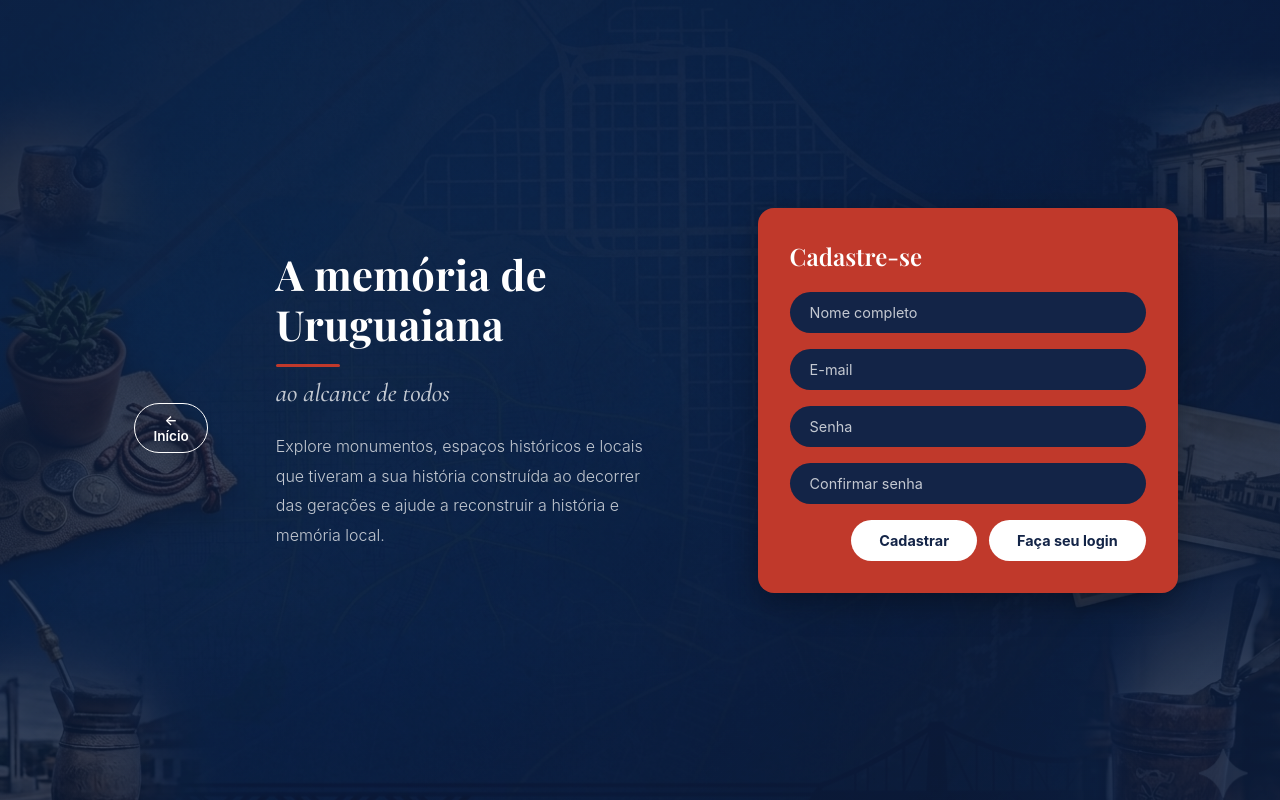
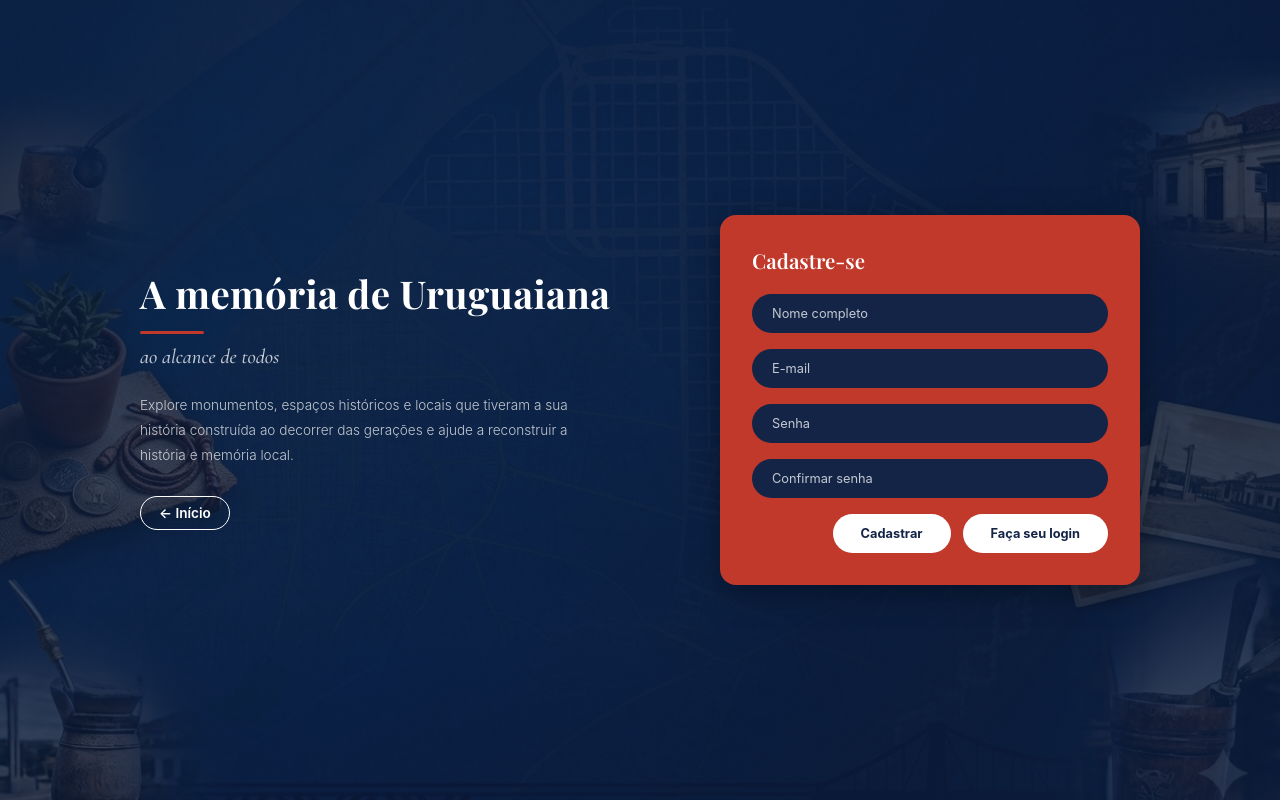
Before and after one commit to rafael05084/Caminhos_da_Historia, a PHP site: page /cadastro.php in a window 1280 px wide. Run offline with PHP 8.4, Linux system fonts and the light colour scheme.

Commit message:
Atualiza site

```diff
--- a/cadastro.php
+++ b/cadastro.php
@@ -27,16 +27,16 @@ if($_SERVER['REQUEST_METHOD'] === 'POST'){
     <link rel="preconnect" href="https://fonts.googleapis.com">
     <link rel="preconnect" href="https://fonts.gstatic.com" crossorigin>
     <link href="https://fonts.googleapis.com/css2?family=Cormorant+Garamond:ital,wght@0,500;1,500&family=Playfair+Display:wght@600;700&display=swap" rel="stylesheet">
-    <link rel="stylesheet" href="style.css?v=5">
+    <link rel="stylesheet" href="style.css?v=6">
 </head>
 <body class="auth-page">
-
-    <a href="index.html" class="auth-back"><button type="button">&larr; Início</button></a>
 
     <div class="auth-hero-text">
         <h2>A memória de Uruguaiana</h2>
         <p class="subtitle">ao alcance de todos</p>
         <p>Explore monumentos, espaços históricos e locais que tiveram a sua história construída ao decorrer das gerações e ajude a reconstruir a história e memória local.</p>
+
+        <a href="index.html" class="auth-back"><button type="button">&larr; Início</button></a>
     </div>
 
     <div class="auth-card">
--- a/login.php
+++ b/login.php
@@ -56,16 +56,16 @@ if ($_SERVER['REQUEST_METHOD'] === 'POST') {
     <link rel="preconnect" href="https://fonts.googleapis.com">
     <link rel="preconnect" href="https://fonts.gstatic.com" crossorigin>
     <link href="https://fonts.googleapis.com/css2?family=Cormorant+Garamond:ital,wght@0,500;1,500&family=Playfair+Display:wght@600;700&display=swap" rel="stylesheet">
-    <link rel="stylesheet" href="style.css?v=5">
+    <link rel="stylesheet" href="style.css?v=6">
 </head>
 <body class="auth-page">
-
-    <a href="index.html" class="auth-back"><button type="button">&larr; Início</button></a>
 
     <div class="auth-hero-text">
         <h2>A memória de Uruguaiana</h2>
         <p class="subtitle">ao alcance de todos</p>
         <p>Explore monumentos, espaços históricos e locais que tiveram a sua história construída ao decorrer das gerações e ajude a reconstruir a história e memória local.</p>
+
+        <a href="index.html" class="auth-back"><button type="button">&larr; Início</button></a>
     </div>
 
     <div class="auth-card">
--- a/style.css
+++ b/style.css
@@ -364,10 +364,8 @@ body.auth-page > * {
 
 /* ---------- Botão de voltar ao início ---------- */
 .auth-back {
-    position: fixed;
-    top: 28px;
-    left: 32px;
-    z-index: 5;
+    display: inline-block;
+    margin-top: 28px;
     text-decoration: none;
 }
 
@@ -396,7 +394,7 @@ body.auth-page > * {
 
 .auth-hero-text h2 {
     font-family: 'Playfair Display', serif;
-    font-size: 2.6rem;
+    font-size: clamp(1.7rem, 3vw, 2.6rem);
     font-weight: 700;
     color: var(--branco);
     line-height: 1.2;
@@ -421,14 +419,14 @@ body.auth-page > * {
     font-family: 'Cormorant Garamond', serif;
     font-style: italic;
     font-weight: 500;
-    font-size: 1.6rem;
+    font-size: clamp(1.1rem, 1.6vw, 1.6rem);
     color: var(--cinza-claro);
     margin-bottom: 24px;
 }
 
 .auth-hero-text p:not(.subtitle) {
     font-family: 'Inter', sans-serif;
-    font-size: 1rem;
+    font-size: clamp(0.85rem, 1vw, 1rem);
     font-weight: 300;
     line-height: 1.85;
     color: var(--cinza-claro);
@@ -446,7 +444,7 @@ body.auth-page > * {
 .auth-card h1 {
     font-family: 'Playfair Display', serif;
     font-weight: 600;
-    font-size: 1.5rem;
+    font-size: clamp(1.2rem, 1.6vw, 1.5rem);
     color: var(--branco);
     margin-bottom: 4px;
 }
@@ -473,7 +471,7 @@ body.auth-page > * {
     padding: 12px 20px;
     color: var(--branco);
     font-family: 'Inter', sans-serif;
-    font-size: 0.9rem;
+    font-size: clamp(0.8rem, 0.95vw, 0.9rem);
 }
 
 .auth-card form input::placeholder {
@@ -496,7 +494,7 @@ body.auth-page > * {
     padding: 12px 28px;
     font-family: 'Inter', sans-serif;
     font-weight: 700;
-    font-size: 0.9rem;
+    font-size: clamp(0.8rem, 0.95vw, 0.9rem);
     cursor: pointer;
     transition: background-color 0.2s ease, transform 0.1s ease;
 }
```
